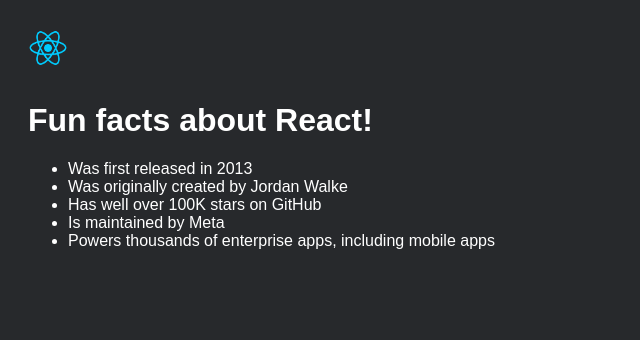
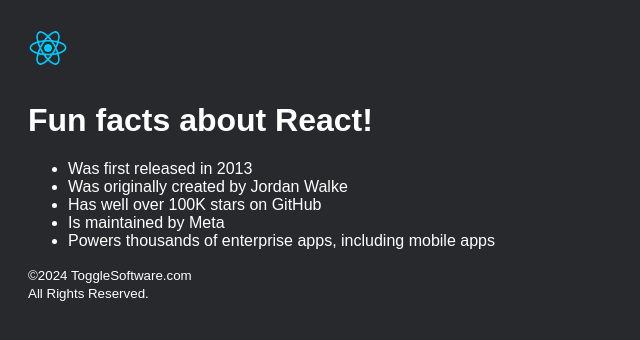
Before and after one commit to DanielAlvarez2/react19, a React (Vite) app in the folder first-react/: page / in a window 1280 px wide. Shown: the top 340 px of the page, without its empty margins (0-640 px from the left). Built offline with nearby package versions, Linux system fonts and the light colour scheme.

Commit message:
section 1 lesson 14 static page ReactFacts Custom Components part 2

```diff
--- a/first-react/src/App.jsx
+++ b/first-react/src/App.jsx
@@ -7,7 +7,10 @@
 function Page(){
   return(
     <>
+      <header>
         <img src="react-logo.png" width="40px" alt="React logo" />
+      </header>
+      <main>
         <h1>Fun facts about React!</h1>
         <ul>
           <li>Was first released in 2013</li>
@@ -16,6 +19,13 @@
           <li>Is maintained by Meta</li>
           <li>Powers thousands of enterprise apps, including mobile apps</li>
         </ul>
+      </main>
+      <footer>
+        <small>
+          &copy;2024 ToggleSoftware.com<br />
+          All Rights Reserved.
+        </small>
+      </footer>
     </>
   )
 }
```
Lines whose indentation alone changed are shown as unchanged.
